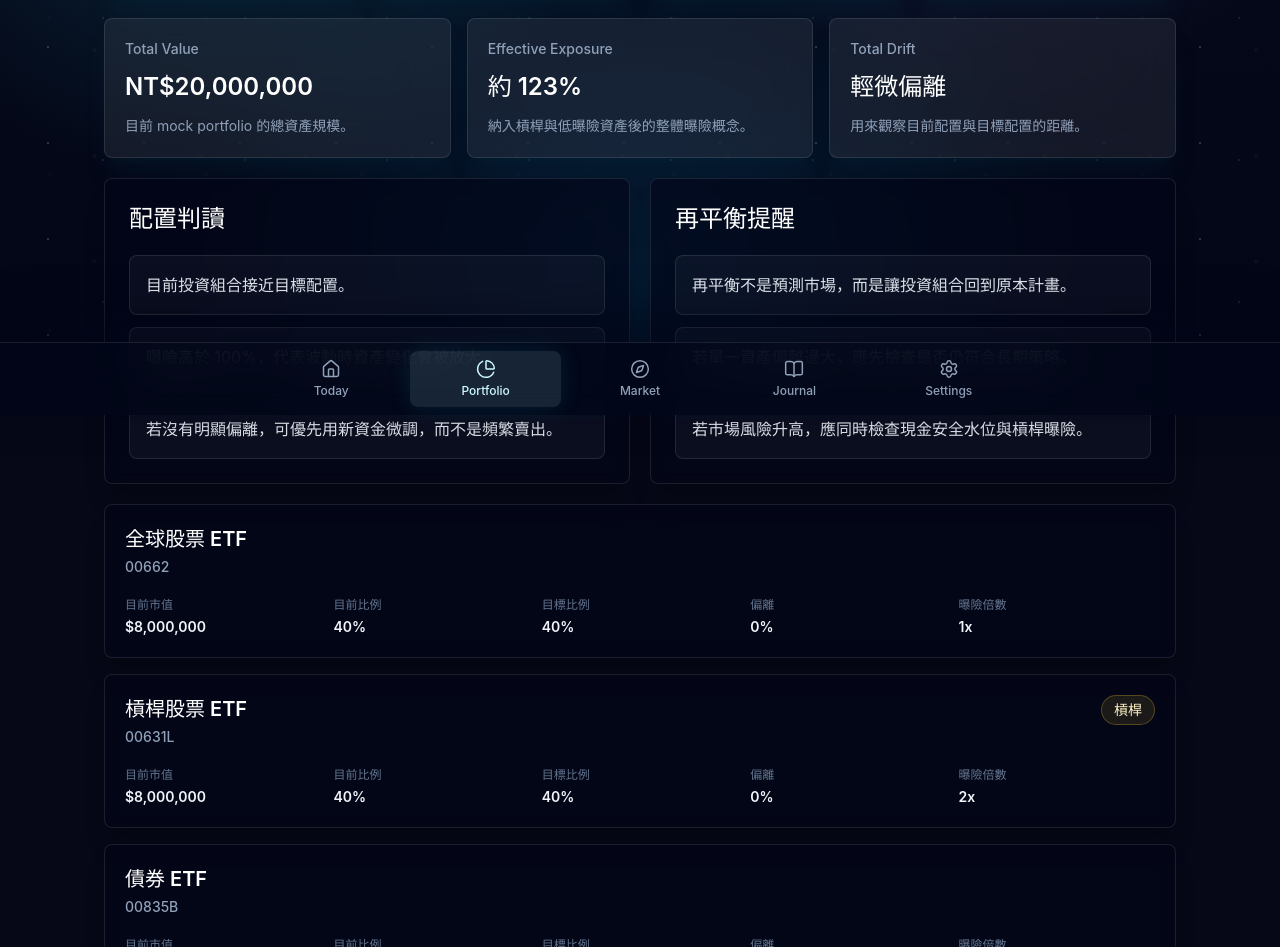
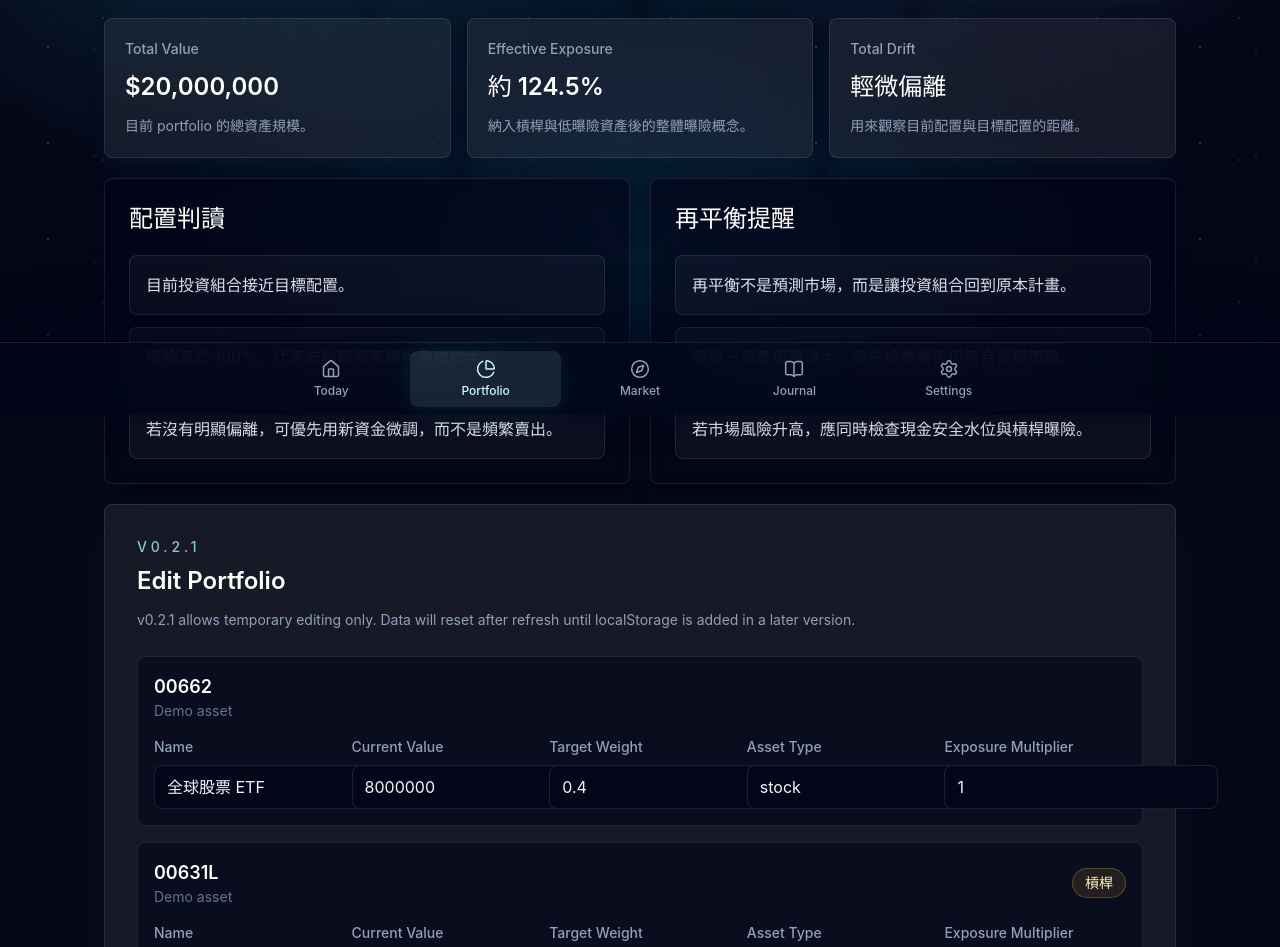
Before and after one commit to bulala-coder/polaris-mvp, a React (Vite) app: page /portfolio in a window 1280 px wide. Shown: the part 385-1332 px from the top of the page. Built offline with nearby package versions, Linux system fonts and the light colour scheme.

Commit message:
Add editable portfolio prototype

```diff
--- /dev/null
+++ b/src/components/portfolio/PortfolioEditor.tsx
@@ -0,0 +1,175 @@
+import type { PortfolioAsset } from '../../types/portfolio'
+
+type PortfolioEditorProps = {
+  assets: PortfolioAsset[]
+  onAssetsChange: (assets: PortfolioAsset[]) => void
+}
+
+type EditableAssetField =
+  | 'name'
+  | 'currentValue'
+  | 'targetWeight'
+  | 'assetType'
+  | 'exposureMultiplier'
+
+function toSafeNumber(value: string) {
+  if (value.trim() === '') {
+    return 0
+  }
+
+  const parsedValue = Number(value)
+
+  return Number.isNaN(parsedValue) ? 0 : parsedValue
+}
+
+function PortfolioEditor({ assets, onAssetsChange }: PortfolioEditorProps) {
+  function updateAsset(
+    id: string,
+    field: EditableAssetField,
+    value: string,
+  ) {
+    onAssetsChange(
+      assets.map((asset) => {
+        if (asset.id !== id) {
+          return asset
+        }
+
+        if (
+          field === 'currentValue' ||
+          field === 'targetWeight' ||
+          field === 'exposureMultiplier'
+        ) {
+          return {
+            ...asset,
+            [field]: toSafeNumber(value),
+          }
+        }
+
+        return {
+          ...asset,
+          [field]: value,
+        }
+      }),
+    )
+  }
+
+  return (
+    <section className="rounded-lg border border-white/10 bg-white/[0.07] p-6 shadow-2xl shadow-cyan-950/30 backdrop-blur-xl sm:p-8">
+      <div className="mb-6 max-w-3xl">
+        <p className="text-sm font-medium uppercase tracking-[0.28em] text-cyan-200/80">
+          v0.2.1
+        </p>
+        <h2 className="mt-2 text-2xl font-semibold text-white">
+          Edit Portfolio
+        </h2>
+        <p className="mt-3 text-sm leading-relaxed text-slate-400">
+          v0.2.1 allows temporary editing only. Data will reset after refresh
+          until localStorage is added in a later version.
+        </p>
+      </div>
+
+      <div className="grid gap-4">
+        {assets.map((asset) => (
+          <article
+            className="rounded-lg border border-white/10 bg-slate-950/60 p-4"
+            key={asset.id}
+          >
+            <div className="mb-4 flex flex-wrap items-center justify-between gap-3">
+              <div>
+                <h3 className="text-lg font-semibold text-white">
+                  {asset.ticker}
+                </h3>
+                <p className="text-sm text-slate-500">Demo asset</p>
+              </div>
+              {asset.exposureMultiplier > 1 ? (
+                <span className="rounded-full border border-amber-300/25 bg-amber-300/10 px-3 py-1 text-sm font-semibold text-amber-100">
+                  槓桿
+                </span>
+              ) : null}
+            </div>
+
+            <div className="grid gap-4 md:grid-cols-2 xl:grid-cols-5">
+              <label className="grid gap-2">
+                <span className="text-sm font-medium text-slate-400">
+                  Name
+                </span>
+                <input
+                  className="min-h-11 rounded-lg border border-white/10 bg-slate-950 px-3 text-base text-slate-100 outline-none transition focus:border-cyan-200/60"
+                  onChange={(event) =>
+                    updateAsset(asset.id, 'name', event.target.value)
+                  }
+                  type="text"
+                  value={asset.name}
+                />
+              </label>
+
+              <label className="grid gap-2">
+                <span className="text-sm font-medium text-slate-400">
+                  Current Value
+                </span>
+                <input
+                  className="min-h-11 rounded-lg border border-white/10 bg-slate-950 px-3 text-base text-slate-100 outline-none transition focus:border-cyan-200/60"
+                  onChange={(event) =>
+                    updateAsset(asset.id, 'currentValue', event.target.value)
+                  }
+                  type="number"
+                  value={asset.currentValue}
+                />
+              </label>
+
+              <label className="grid gap-2">
+                <span className="text-sm font-medium text-slate-400">
+                  Target Weight
+                </span>
+                <input
+                  className="min-h-11 rounded-lg border border-white/10 bg-slate-950 px-3 text-base text-slate-100 outline-none transition focus:border-cyan-200/60"
+                  onChange={(event) =>
+                    updateAsset(asset.id, 'targetWeight', event.target.value)
+                  }
+                  step="0.01"
+                  type="number"
+                  value={asset.targetWeight}
+                />
+              </label>
+
+              <label className="grid gap-2">
+                <span className="text-sm font-medium text-slate-400">
+                  Asset Type
+                </span>
+                <input
+                  className="min-h-11 rounded-lg border border-white/10 bg-slate-950 px-3 text-base text-slate-100 outline-none transition focus:border-cyan-200/60"
+                  onChange={(event) =>
+                    updateAsset(asset.id, 'assetType', event.target.value)
+                  }
+                  type="text"
+                  value={asset.assetType}
+                />
+              </label>
+
+              <label className="grid gap-2">
+                <span className="text-sm font-medium text-slate-400">
+                  Exposure Multiplier
+                </span>
+                <input
+                  className="min-h-11 rounded-lg border border-white/10 bg-slate-950 px-3 text-base text-slate-100 outline-none transition focus:border-cyan-200/60"
+                  onChange={(event) =>
+                    updateAsset(
+                      asset.id,
+                      'exposureMultiplier',
+                      event.target.value,
+                    )
+                  }
+                  step="0.1"
+                  type="number"
+                  value={asset.exposureMultiplier}
+                />
+              </label>
+            </div>
+          </article>
+        ))}
+      </div>
+    </section>
+  )
+}
+
+export default PortfolioEditor
--- a/src/pages/PortfolioPage.tsx
+++ b/src/pages/PortfolioPage.tsx
@@ -1,28 +1,24 @@
+import { useMemo, useState } from 'react'
 import AppShell from '../components/layout/AppShell'
 import PageContainer from '../components/layout/PageContainer'
 import PortfolioAssetCard from '../components/portfolio/PortfolioAssetCard'
+import PortfolioEditor from '../components/portfolio/PortfolioEditor'
 import PortfolioInsightCard from '../components/portfolio/PortfolioInsightCard'
 import PortfolioNoteBox from '../components/portfolio/PortfolioNoteBox'
 import PortfolioSummaryCard from '../components/portfolio/PortfolioSummaryCard'
 import { mockPortfolio } from '../data/mockData'
+import { calculatePortfolioMetrics } from '../utils/portfolioCalculations'
 
-const insightItems = [
-  {
-    label: 'Total Value',
-    value: 'NT$20,000,000',
-    helperText: '目前 mock portfolio 的總資產規模。',
-  },
-  {
-    label: 'Effective Exposure',
-    value: '約 123%',
-    helperText: '納入槓桿與低曝險資產後的整體曝險概念。',
-  },
-  {
-    label: 'Total Drift',
-    value: '輕微偏離',
-    helperText: '用來觀察目前配置與目標配置的距離。',
-  },
-]
+const currencyFormatter = new Intl.NumberFormat('zh-TW', {
+  style: 'currency',
+  currency: 'TWD',
+  maximumFractionDigits: 0,
+})
+
+const percentFormatter = new Intl.NumberFormat('zh-TW', {
+  style: 'percent',
+  maximumFractionDigits: 1,
+})
 
 const interpretationItems = [
   '目前投資組合接近目標配置。',
@@ -36,7 +32,35 @@ const rebalanceReminderItems = [
   '若市場風險升高，應同時檢查現金安全水位與槓桿曝險。',
 ]
 
+function cloneDemoAssets() {
+  return mockPortfolio.assets.map((asset) => ({ ...asset }))
+}
+
 function PortfolioPage() {
+  const [assets, setAssets] = useState(cloneDemoAssets)
+  const portfolio = useMemo(() => calculatePortfolioMetrics(assets), [assets])
+
+  const insightItems = [
+    {
+      label: 'Total Value',
+      value: currencyFormatter.format(portfolio.totalValue),
+      helperText: '目前 portfolio 的總資產規模。',
+    },
+    {
+      label: 'Effective Exposure',
+      value: `約 ${percentFormatter.format(portfolio.effectiveExposure)}`,
+      helperText: '納入槓桿與低曝險資產後的整體曝險概念。',
+    },
+    {
+      label: 'Total Drift',
+      value:
+        portfolio.totalDrift > 0.05
+          ? percentFormatter.format(portfolio.totalDrift)
+          : '輕微偏離',
+      helperText: '用來觀察目前配置與目標配置的距離。',
+    },
+  ]
+
   return (
     <AppShell>
       <PageContainer>
@@ -57,7 +81,7 @@ function PortfolioPage() {
         </div>
 
         <div className="grid gap-5">
-          <PortfolioSummaryCard portfolio={mockPortfolio} />
+          <PortfolioSummaryCard portfolio={portfolio} />
 
           <section className="grid gap-4 md:grid-cols-3">
             {insightItems.map((item) => (
@@ -78,8 +102,19 @@ function PortfolioPage() {
             />
           </div>
 
+          <div className="grid gap-4">
+            <PortfolioEditor assets={assets} onAssetsChange={setAssets} />
+            <button
+              className="justify-self-start rounded-lg border border-cyan-200/30 bg-cyan-200/10 px-5 py-3 text-base font-semibold text-cyan-50 shadow-[0_0_32px_rgba(34,211,238,0.12)] transition hover:border-cyan-100/60 hover:bg-cyan-200/15 focus:outline-none focus:ring-2 focus:ring-cyan-200/70"
+              onClick={() => setAssets(cloneDemoAssets())}
+              type="button"
+            >
+              Reset demo data
+            </button>
+          </div>
+
           <section className="grid gap-4">
-            {mockPortfolio.assets.map((asset) => (
+            {portfolio.assets.map((asset) => (
               <PortfolioAssetCard asset={asset} key={asset.ticker} />
             ))}
           </section>
```
